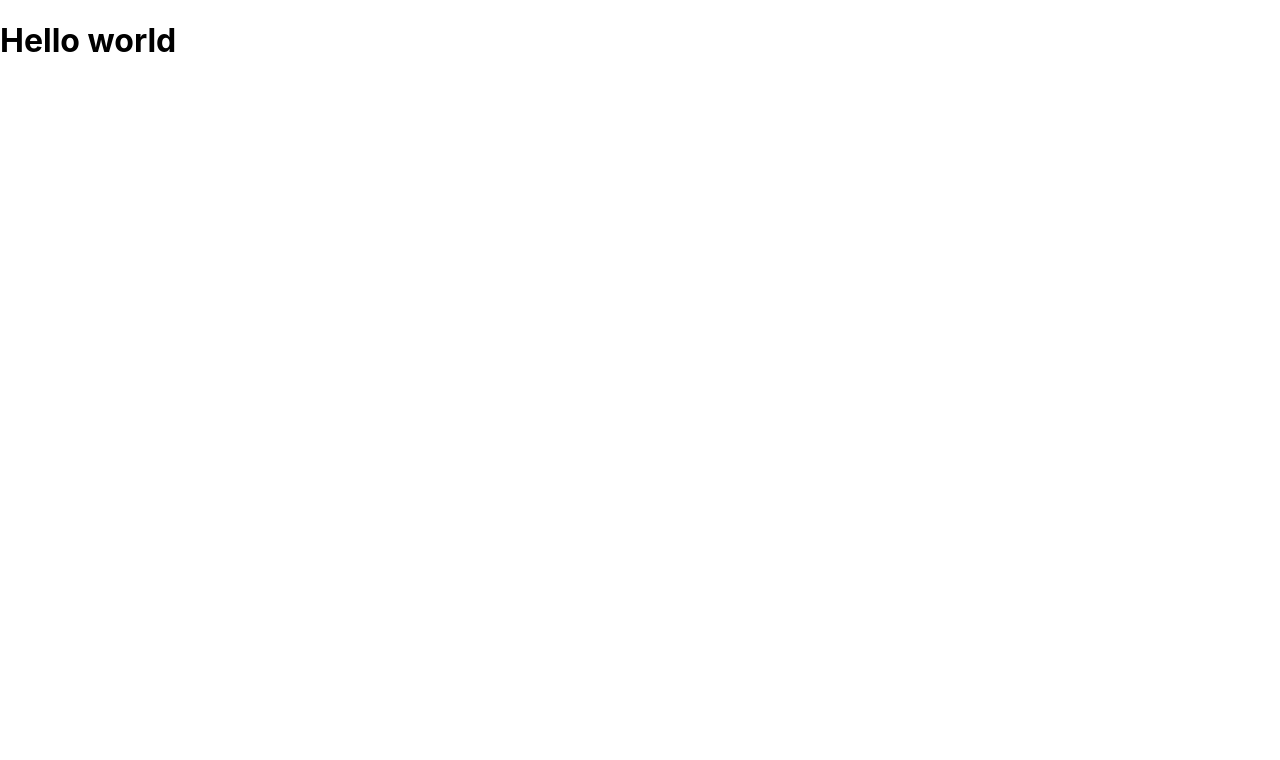
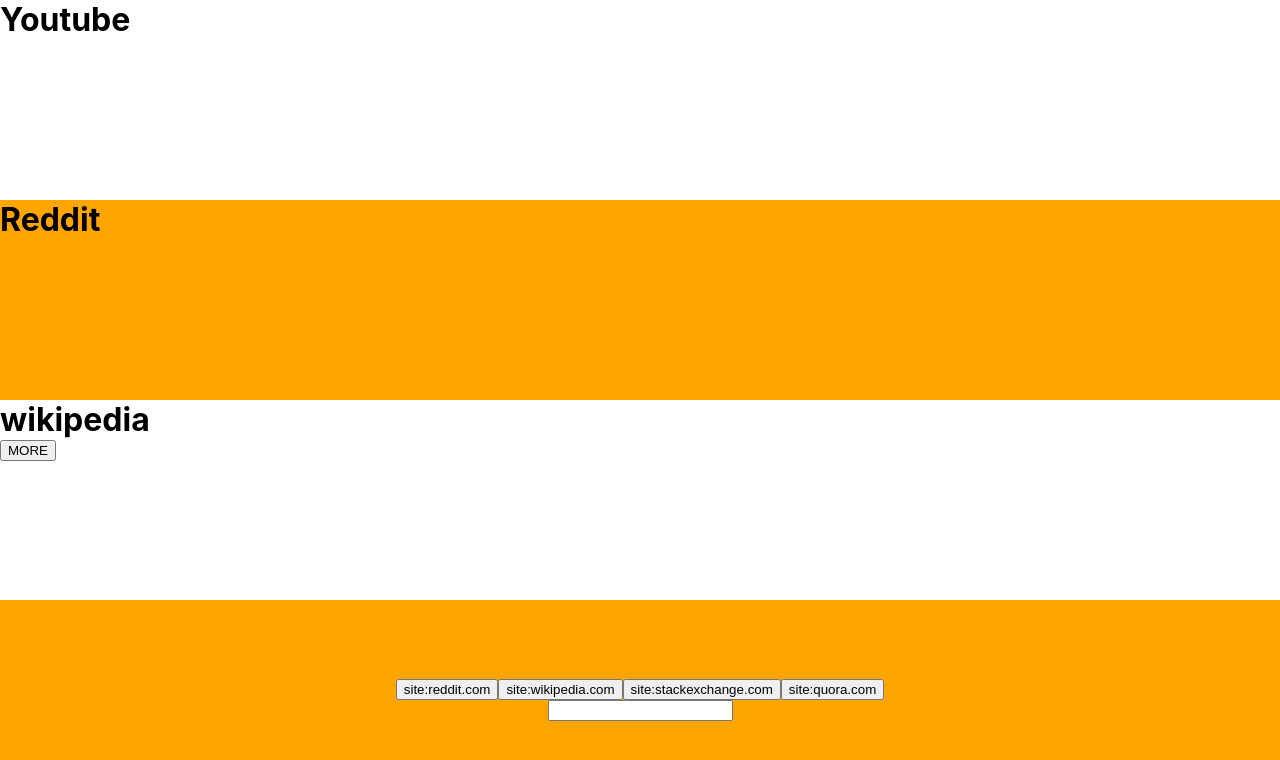
Before and after one commit to SKaralius/StartGG-FrontEnd, a React (Create React App) app: page / in a window 1280 px wide. Shown: the top 760 px of the page. Built offline with nearby package versions, Linux system fonts and the light colour scheme.

Commit message:
Structure for components and scss.

```diff
--- a/src/App.tsx
+++ b/src/App.tsx
@@ -1,10 +1,30 @@
-import React from "react";
-import "./App.scss";
+import React, { useState } from "react";
+import Reddit from "../src/previews/Reddit";
+import Wikipedia from "../src/previews/Wikipedia";
+import Youtube from "../src/previews/Youtube";
+import Search from "../src/previews/Search";
+import "./scss/App.scss";
 
 function App() {
+  const [moreLoaded, setMoreLoaded] = useState<boolean>(false);
+  function handleLoadMore() {
+    setMoreLoaded(!moreLoaded);
+  }
   return (
     <div className="App">
-      <h1>Hello world</h1>
+      <div className="previews">
+        <Youtube />
+        <Reddit />
+        <Wikipedia handleLoadMore={handleLoadMore} />
+        {moreLoaded ? (
+          <div>
+            <Youtube />
+            <Reddit />
+            <Wikipedia handleLoadMore={handleLoadMore} />
+          </div>
+        ) : null}
+      </div>
+      <Search />
     </div>
   );
 }
--- /dev/null
+++ b/src/previews/Reddit.tsx
@@ -0,0 +1,11 @@
+import React from "react";
+
+function Reddit() {
+  return (
+    <div className="preview reddit">
+      <h1>Reddit</h1>
+    </div>
+  );
+}
+
+export default Reddit;
--- /dev/null
+++ b/src/previews/Search.tsx
@@ -0,0 +1,17 @@
+import React from "react";
+
+function Reddit() {
+  return (
+    <div className="preview search">
+      <div className="search-options">
+        <button>site:reddit.com</button>
+        <button>site:wikipedia.com</button>
+        <button>site:stackexchange.com</button>
+        <button>site:quora.com</button>
+      </div>
+      <input type="text" />
+    </div>
+  );
+}
+
+export default Reddit;
--- /dev/null
+++ b/src/previews/Wikipedia.tsx
@@ -0,0 +1,12 @@
+import React from "react";
+
+function wikipedia({ handleLoadMore }: { handleLoadMore: () => void }) {
+  return (
+    <div className="preview wikipedia">
+      <h1>wikipedia</h1>
+      <button onClick={handleLoadMore}>MORE</button>
+    </div>
+  );
+}
+
+export default wikipedia;
--- /dev/null
+++ b/src/previews/Youtube.tsx
@@ -0,0 +1,11 @@
+import React from "react";
+
+function Youtube() {
+  return (
+    <div className="preview youtube">
+      <h1>Youtube</h1>
+    </div>
+  );
+}
+
+export default Youtube;
--- /dev/null
+++ b/src/scss/App.scss
@@ -0,0 +1,23 @@
+@import "config";
+@import "previews";
+@import "reddit";
+@import "search";
+
+html,
+body,
+#root,
+.App {
+  height: 100%;
+  width: 100%;
+  margin: 0;
+}
+
+h1 {
+  margin: 0;
+}
+
+.App {
+  display: flex;
+  flex-direction: column;
+  justify-content: flex-start;
+}
--- /dev/null
+++ b/src/scss/_previews.scss
@@ -0,0 +1,9 @@
+.preview {
+  height: 25vh;
+  width: 100%;
+}
+
+.previews {
+  height: auto;
+  overflow-y: auto;
+}
--- /dev/null
+++ b/src/scss/_reddit.scss
@@ -0,0 +1,3 @@
+.reddit {
+  background-color: orange;
+}
--- /dev/null
+++ b/src/scss/_search.scss
@@ -0,0 +1,17 @@
+.search {
+  height: 25vh;
+  width: 100%;
+  background-color: orange;
+  margin-top: auto;
+
+  display: flex;
+  flex-direction: column;
+  align-items: center;
+  justify-content: center;
+}
+
+.search-options {
+  flex-wrap: wrap;
+  display: flex;
+  justify-content: center;
+}
```
Also changed, not shown: src/scss/_config.scss (added), 1 other file (tests, documents, lock files or other folders).
